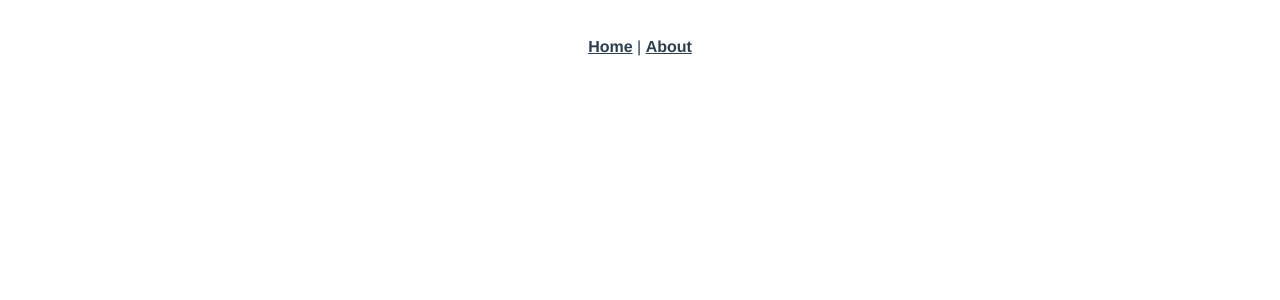
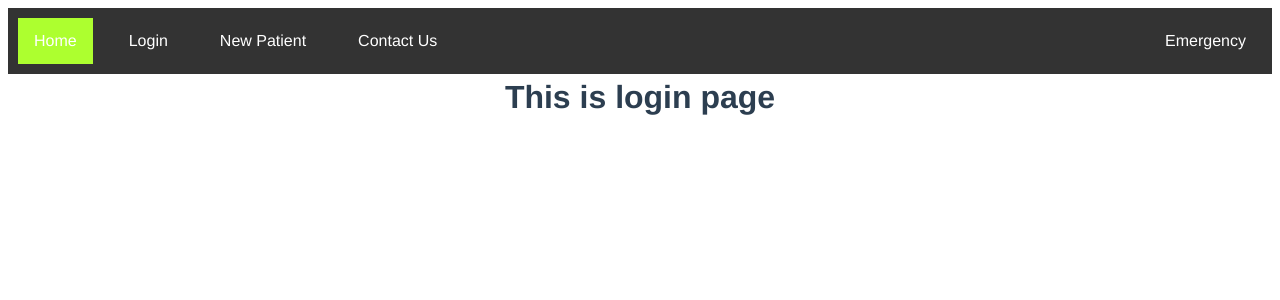
Before and after one commit to riyasri03/PatientManagement, a Vue app: page /login in a window 1280 px wide. Shown: the top 300 px of the page. Built offline with nearby package versions, Linux system fonts and the light colour scheme.

Commit message:
first commit

```diff
--- a/src/App.vue
+++ b/src/App.vue
@@ -1,29 +1,22 @@
 <template>
   <div id="app">
-    <div id="nav">
-      <router-link to="/">Home</router-link> |
-      <router-link to="/about">About</router-link>
-    </div>
-    <router-view/>
+   <router-view />
   </div>
 </template>
 
 <style lang="scss">
 #app {
-  font-family: Avenir, Helvetica, Arial, sans-serif;
+  font-family: 'Avenir', Helvetica, Arial, sans-serif;
   -webkit-font-smoothing: antialiased;
   -moz-osx-font-smoothing: grayscale;
   text-align: center;
   color: #2c3e50;
 }
-
 #nav {
   padding: 30px;
-
   a {
     font-weight: bold;
     color: #2c3e50;
-
     &.router-link-exact-active {
       color: #42b983;
     }
--- a/src/components/HelloWorld.vue
+++ /dev/null
@@ -1,60 +0,0 @@
-<template>
-  <div class="hello">
-    <h1>{{ msg }}</h1>
-    <p>
-      For a guide and recipes on how to configure / customize this project,<br>
-      check out the
-      <a href="https://cli.vuejs.org" target="_blank" rel="noopener">vue-cli documentation</a>.
-    </p>
-    <h3>Installed CLI Plugins</h3>
-    <ul>
-      <li><a href="https://github.com/vuejs/vue-cli/tree/dev/packages/%40vue/cli-plugin-babel" target="_blank" rel="noopener">babel</a></li>
-      <li><a href="https://github.com/vuejs/vue-cli/tree/dev/packages/%40vue/cli-plugin-router" target="_blank" rel="noopener">router</a></li>
-      <li><a href="https://github.com/vuejs/vue-cli/tree/dev/packages/%40vue/cli-plugin-vuex" target="_blank" rel="noopener">vuex</a></li>
-      <li><a href="https://github.com/vuejs/vue-cli/tree/dev/packages/%40vue/cli-plugin-eslint" target="_blank" rel="noopener">eslint</a></li>
-    </ul>
-    <h3>Essential Links</h3>
-    <ul>
-      <li><a href="https://vuejs.org" target="_blank" rel="noopener">Core Docs</a></li>
-      <li><a href="https://forum.vuejs.org" target="_blank" rel="noopener">Forum</a></li>
-      <li><a href="https://chat.vuejs.org" target="_blank" rel="noopener">Community Chat</a></li>
-      <li><a href="https://twitter.com/vuejs" target="_blank" rel="noopener">Twitter</a></li>
-      <li><a href="https://news.vuejs.org" target="_blank" rel="noopener">News</a></li>
-    </ul>
-    <h3>Ecosystem</h3>
-    <ul>
-      <li><a href="https://router.vuejs.org" target="_blank" rel="noopener">vue-router</a></li>
-      <li><a href="https://vuex.vuejs.org" target="_blank" rel="noopener">vuex</a></li>
-      <li><a href="https://github.com/vuejs/vue-devtools#vue-devtools" target="_blank" rel="noopener">vue-devtools</a></li>
-      <li><a href="https://vue-loader.vuejs.org" target="_blank" rel="noopener">vue-loader</a></li>
-      <li><a href="https://github.com/vuejs/awesome-vue" target="_blank" rel="noopener">awesome-vue</a></li>
-    </ul>
-  </div>
-</template>
-
-<script>
-export default {
-  name: 'HelloWorld',
-  props: {
-    msg: String
-  }
-}
-</script>
-
-<!-- Add "scoped" attribute to limit CSS to this component only -->
-<style scoped lang="scss">
-h3 {
-  margin: 40px 0 0;
-}
-ul {
-  list-style-type: none;
-  padding: 0;
-}
-li {
-  display: inline-block;
-  margin: 0 10px;
-}
-a {
-  color: #42b983;
-}
-</style>
--- /dev/null
+++ b/src/components/navbar.vue
@@ -0,0 +1,65 @@
+<template>
+  <nav class='navbar'>
+      <ul>
+      <li><router-link to ="/home" class="active" >Home</router-link></li>
+      <li><router-link to ="/login">Login</router-link></li>
+      <li><router-link to ="/registration">New Patient</router-link></li>
+      <li><a href='#'>Contact Us</a></li>
+      <li style="float:right"><a href='#'>Emergency</a></li>
+      </ul>
+
+  </nav>
+</template>
+
+<script>
+import { mapActions } from 'vuex'
+export default {
+  name: 'navbar',
+  methods: {
+    ...mapActions(['setLoginAction']),
+    clicked () {
+      // this.setLoginAction('hayyy I am updated by map action')
+    }
+  },
+  created () {
+    this.setLoginAction('hayyy I am updated by map action')
+  }
+}
+</script>
+
+<style>
+.navbar {
+    height: 50px;
+    background-color: aqua;
+}
+a{
+    margin: 10px;
+}
+ul {
+  list-style-type: none;
+  margin: 0;
+  padding: 0;
+  overflow: hidden;
+  background-color: #333;
+}
+
+li {
+  float: left;
+}
+
+li a {
+  display: block;
+  color: white;
+  text-align: center;
+  padding: 14px 16px;
+  text-decoration: none;
+}
+
+li a:hover:not(.active) {
+  background-color:greenyellow;
+}
+
+.active {
+  background-color: greenyellow;
+}
+</style>
--- /dev/null
+++ b/src/pages/home.vue
@@ -0,0 +1,26 @@
+<template>
+  <div>
+      <navbar />
+      <h1>This is Home page</h1>
+  </div>
+</template>
+
+<script>
+import navbar from '@/components/navbar.vue'
+export default {
+  name: 'home',
+  mounted () {
+    const router = this.$router
+    const route = this.$route
+    console.log(route)
+    console.log(router)
+  },
+  components: {
+    navbar: navbar
+  }
+}
+</script>
+
+<style>
+
+</style>
--- /dev/null
+++ b/src/pages/login.vue
@@ -0,0 +1,24 @@
+<template>
+  <div>
+      <navbar />
+      <h1>This is login page</h1>
+  </div>
+</template>
+
+<script>
+import navbar from '@/components/navbar.vue'
+import { mapGetters } from 'vuex'
+export default {
+  name: 'login',
+  components: {
+    navbar: navbar
+  },
+  computed: {
+    ...mapGetters(['login'])
+  }
+}
+</script>
+
+<style>
+
+</style>
--- /dev/null
+++ b/src/pages/registration.vue
@@ -0,0 +1,20 @@
+<template>
+  <div>
+    <navbar />
+      <h1>This is registration page</h1>
+  </div>
+</template>
+
+<script>
+import navbar from '@/components/navbar.vue'
+export default {
+  name: 'registration',
+  components: {
+    navbar: navbar
+  }
+}
+</script>
+
+<style>
+
+</style>
--- a/src/router/index.js
+++ b/src/router/index.js
@@ -1,22 +1,26 @@
 import Vue from 'vue'
 import VueRouter from 'vue-router'
-import Home from '../views/Home.vue'
+import home from '@/pages/home.vue'
+import login from '@/pages/login.vue'
+import registration from '@/pages/registration.vue'
 
 Vue.use(VueRouter)
 
 const routes = [
   {
-    path: '/',
-    name: 'Home',
-    component: Home
+    path: '/home',
+    name: 'home',
+    component: home
   },
   {
-    path: '/about',
-    name: 'About',
-    // route level code-splitting
-    // this generates a separate chunk (about.[hash].js) for this route
-    // which is lazy-loaded when the route is visited.
-    component: () => import(/* webpackChunkName: "about" */ '../views/About.vue')
+    path: '/login',
+    name: 'login',
+    component: login
+  },
+  {
+    path: '/registration',
+    name: 'registration',
+    component: registration
   }
 ]
 
--- a/src/views/About.vue
+++ /dev/null
@@ -1,5 +0,0 @@
-<template>
-  <div class="about">
-    <h1>This is an about page</h1>
-  </div>
-</template>
--- a/src/views/Home.vue
+++ /dev/null
@@ -1,18 +0,0 @@
-<template>
-  <div class="home">
-    <img alt="Vue logo" src="../assets/logo.png">
-    <HelloWorld msg="Welcome to Your Vue.js App"/>
-  </div>
-</template>
-
-<script>
-// @ is an alias to /src
-import HelloWorld from '@/components/HelloWorld.vue'
-
-export default {
-  name: 'Home',
-  components: {
-    HelloWorld
-  }
-}
-</script>
```
Also changed, not shown: src/pages/doclogin.vue (added, +20 -0 lines), src/pages/nurselogin.vue (added, +20 -0 lines), src/pages/userlogin.vue (added, +20 -0 lines).
